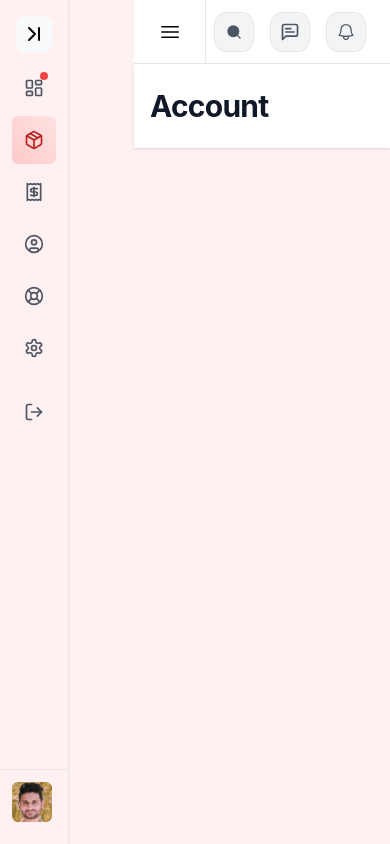
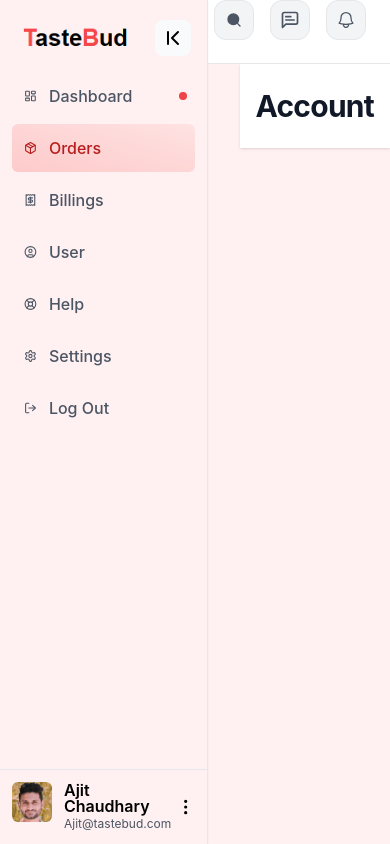
Before and after one commit to Ajitchy/TasteBud, a React (Create React App) app: page /profile in a window 390 px wide. Built offline with nearby package versions, Linux system fonts and the light colour scheme.

Commit message:
New Updates

```diff
--- a/src/App.js
+++ b/src/App.js
@@ -10,6 +10,9 @@ import SignUp from './Components/SignUp';
 import PageNotFound from './Components/PageNotFound';
 import Profile from './Components/Profile';
 import Orders from './Components/Orders';
+import Billings from './Components/Billings';
+import Help from './Components/Help';
+import Settings from './Components/Settings';
 import Dashboard from './Components/Dashboard';
 import WithSidebar from './Components/HOF/WithSidebar';
 import WithHeaderFooter from './Components/HOF/WithHeaderFooter';
@@ -20,9 +23,12 @@ import { PersistGate } from 'redux-persist/integration/react';
 
 function App() {
   //with sidebar
+  const DashboardPage = WithSidebar(Dashboard);
+  const OrderPage = WithSidebar(Orders);
   const ProfilePage = WithSidebar(Profile);
-  const OrderPage = WithSidebar(Orders);
-  const DashboardPage = WithSidebar(Dashboard);
+  const BillingPage = WithSidebar(Billings);
+  const HelpPage = WithSidebar(Help);
+  const SettingsPage = WithSidebar(Settings);
 
   //with Header Footer
   const HomePage = WithHeaderFooter(Home);
@@ -41,6 +47,9 @@ function App() {
             <Route exact path="/profile" element={<ProfilePage />} />
             <Route exact path="/orders" element={<OrderPage />} />
             <Route exact path="/dashboard" element={<DashboardPage />} />
+            <Route exact path="/billings" element={<BillingPage/>} />
+            <Route exact path="/help" element={<HelpPage/>} />
+            <Route exact path="/settings" element={<SettingsPage />} />
           </Routes>
 
         </Router>
--- /dev/null
+++ b/src/Components/Billings.js
@@ -0,0 +1,7 @@
+import React from 'react'
+
+export default function billings() {
+  return (
+    <div>billings</div>
+  )
+}
--- a/src/Components/Dashboard.js
+++ b/src/Components/Dashboard.js
@@ -6,9 +6,9 @@ import { MapPin, Wallet, Wallet2Icon } from 'lucide-react';
 
 export default function Dashboard() {
     return (
-        <div className="flex flex-col h-screen">
+        <div className="flex flex-col">
             <SidebarNav />
-            <div className="ml-auto mb-6 lg:w-[75%] xl:w-[80%] 2xl:w-[85%]">
+            <div className="ml-auto mb-6 lg:w-[100%] xl:w-[100%] 2xl:w-[85%]">
                 <div className="grid grid-cols-1 md:grid-cols-5 items-start px-4 xl:p-0 gap-y-4 md:gap-6">
 
                     <div className="col-span-3 bg-white p-6 rounded-xl border border-gray-50 flex flex-col space-y-4">
--- a/src/Components/HOF/WithSidebar.js
+++ b/src/Components/HOF/WithSidebar.js
@@ -12,7 +12,7 @@ export default function WithSidebar(Component) {
             { text: "Dashboard", icon: <LayoutDashboard size={20} />, to: "/dashboard", alert: true },
             { text: "Orders", icon: <Package size={20} />, to: "/orders" },
             { text: "Billings", icon: <Receipt size={20} />, to: "/billings" },
-            { text: "User", icon: <UserCircle size={20} />, to: "/user" },
+            { text: "User", icon: <UserCircle size={20} />, to: "/profile" },
             { text: "Help", icon: <LifeBuoy size={20} />, to: "/help" },
             { text: "Settings", icon: <Settings size={20} />, to: "/settings" },
             { text: "Log Out", icon: <LogOut size={20} />, to:"/" }
--- /dev/null
+++ b/src/Components/Help.js
@@ -0,0 +1,7 @@
+import React from 'react'
+
+export default function help() {
+  return (
+    <div>help</div>
+  )
+}
--- a/src/Components/Profile.js
+++ b/src/Components/Profile.js
@@ -6,13 +6,15 @@ export default function Profile() {
 
   return (
 
-    <div className="flex-1">
+    <div className="flex flex-col">
       <SidebarNav />
-      <header className="bg-white shadow">
-        <div className="mx-auto max-w-7xl px-4 py-6 sm:px-6 lg:px-8">
-          <h1 className="text-3xl font-bold tracking-tight text-gray-900">Account</h1>
-        </div>
-      </header>
+      <div className="ml-auto mb-6 lg:w-[100%] xl:w-[100%] 2xl:w-[85%]">
+        <header className="bg-white shadow">
+          <div className="mx-auto max-w-7xl px-4 py-6 sm:px-6 lg:px-8">
+            <h1 className="text-3xl font-bold tracking-tight text-gray-900">Account</h1>
+          </div>
+        </header>
+      </div>
 
     </div>
 
--- /dev/null
+++ b/src/Components/Settings.js
@@ -0,0 +1,7 @@
+import React from 'react'
+
+export default function settings() {
+  return (
+    <div>settings</div>
+  )
+}
--- a/src/Components/Sidebar.js
+++ b/src/Components/Sidebar.js
@@ -1,22 +1,30 @@
-import React, { createContext, useContext, useState } from 'react';
+import React, { createContext, useContext} from 'react';
 import { Link } from 'react-router-dom';
 import TastebudLogo from '../Images/TasteBudLogo.png'
 //import ProfileIcon from '../Images/ProfileIcon.jpg';
 import Man1 from '../Images/Man1.jpg';
 import { ChevronFirst, ChevronLast, MoreVertical } from 'lucide-react';
+//redux
+import { useDispatch, useSelector } from 'react-redux';
+import { toggleIsOpen } from '../Redux/Slices/isOpenSlice'; //import the action
 
 const SidebarContext = createContext();
 
-export default function Sidebar({ children }) {
-    const [isOpen, setIsOpen] = useState(false);
+export default function Sidebar({ children}) {
+    const isOpen = useSelector((state) => state.isOpen);
+    const  dispatch = useDispatch(); //get dispatch function from  redux to call actions
     return (
         <div className="flex flex-grow">
-            <aside className={`h-screen fixed z-10 ${isOpen ? " sm:static" : ""}`}>
+            {/* sidebar hase Z-20 and sidebarNav has Z-10 so sidebar will show above sidebarNav because
+                z-index property specifies the stack order of the element. An element with greater stack
+                order is always in front of an element with lower stack order
+            */}
+            <aside className={`h-screen fixed z-20 ${isOpen ? "w-52" : ""} ${isOpen ? "block" : "hidden"} lg:block`}>
                 <nav className="h-full flex flex-col bg-lavenderblush-custom border-r shadow-sm">
                     <div className="p-4 pb-2 flex justify-between items-center">
                         <img src={TastebudLogo} className={`overflow-hidden transition-all ${isOpen ? "w-32" : "w-0"}`} alt="logo" />
 
-                        <button onClick={()=>setIsOpen(curr =>!curr)} className="p-1.5 rounded-lg bg-gray-50 hover:bg-red-500">
+                        <button onClick={()=> dispatch(toggleIsOpen())} className="p-1.5 rounded-lg bg-gray-50 hover:bg-red-500">
                             {isOpen ?<ChevronFirst /> : <ChevronLast/>}
                         </button>
                     </div>
--- a/src/Components/SidebarNav.js
+++ b/src/Components/SidebarNav.js
@@ -1,19 +1,25 @@
-import React, { Fragment } from 'react';
+import React from 'react';
 //import { Menu, Transition } from '@headlessui/react'
 import { BellIcon, Bars3Icon } from '@heroicons/react/24/outline';
 import { SearchIcon, MessageSquareTextIcon } from 'lucide-react';
+import { useDispatch, useSelector } from 'react-redux';
+import { toggleIsOpen } from '../Redux/Slices/isOpenSlice'; //import the action
+
 //import Man1 from '../Images/Man1.jpg';
 
 
 export default function SidebarNav() {
+  const isOpen = useSelector(state => state.isOpen); //access the state from redux
+  const  dispatch = useDispatch(); //get access to the dispatch function from redux
+
   return (
     <>
       <div className="sticky z-10 top-0 h-16 border-b bg-white lg:py-2.5">
         <div className="px-6 flex items-center justify-between space-x-4 2xl:container">
           <h5 hidden className="text-2xl text-gray-600 font-medium lg:block">Dashboard</h5>
-          <button className="w-12 h-16 -mr-2 border-r lg:hidden">
+          {!isOpen && (<button onClick={() => dispatch(toggleIsOpen())} className="w-12 h-16 -mr-2 border-r lg:hidden">
             <Bars3Icon className="h-6 w-6 my-auto" />
-          </button>
+          </button>)}
           <div className="flex space-x-4">
             {/*<!--search bar -->*/}
             <div hidden className="md:block">
--- /dev/null
+++ b/src/Redux/Slices/isOpenSlice.js
@@ -0,0 +1,14 @@
+//For sidebar expand
+import { createSlice } from "@reduxjs/toolkit";
+
+const isOpenSlice = createSlice({
+    name: "isOpen",
+    initialState: true,
+    reducers: {
+        toggleIsOpen: (state) => !state,
+    },
+});
+
+export const {toggleIsOpen} =isOpenSlice.actions;
+
+export default isOpenSlice.reducer;
--- a/src/Redux/Store.js
+++ b/src/Redux/Store.js
@@ -2,6 +2,8 @@ import { configureStore } from "@reduxjs/toolkit";
 import {persistStore, persistReducer} from "redux-persist";
 import localForage from "localforage";
 import userReducer from "./Slices/userSlice";
+//for sidebar
+import isOpenReducer from "./Slices/isOpenSlice";
 
 // Create a persist config
 const persistConfig = {
@@ -15,6 +17,7 @@ const persistedReducer = persistReducer(persistConfig, userReducer);
 export const store = configureStore({
     reducer: {
         user: persistedReducer,
+        isOpen: isOpenReducer, //for sidebar
     },
     middleware: (getDefaultMiddleware) => getDefaultMiddleware({
         serializableCheck: {
```
